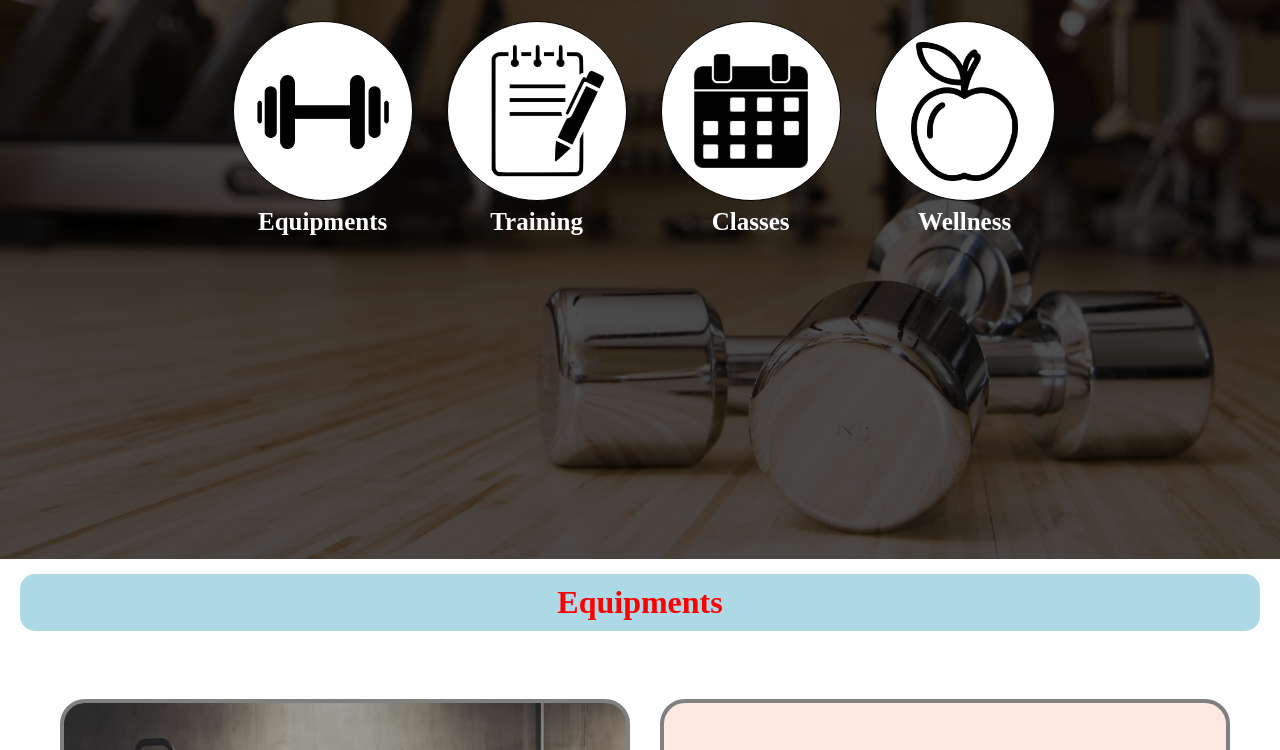
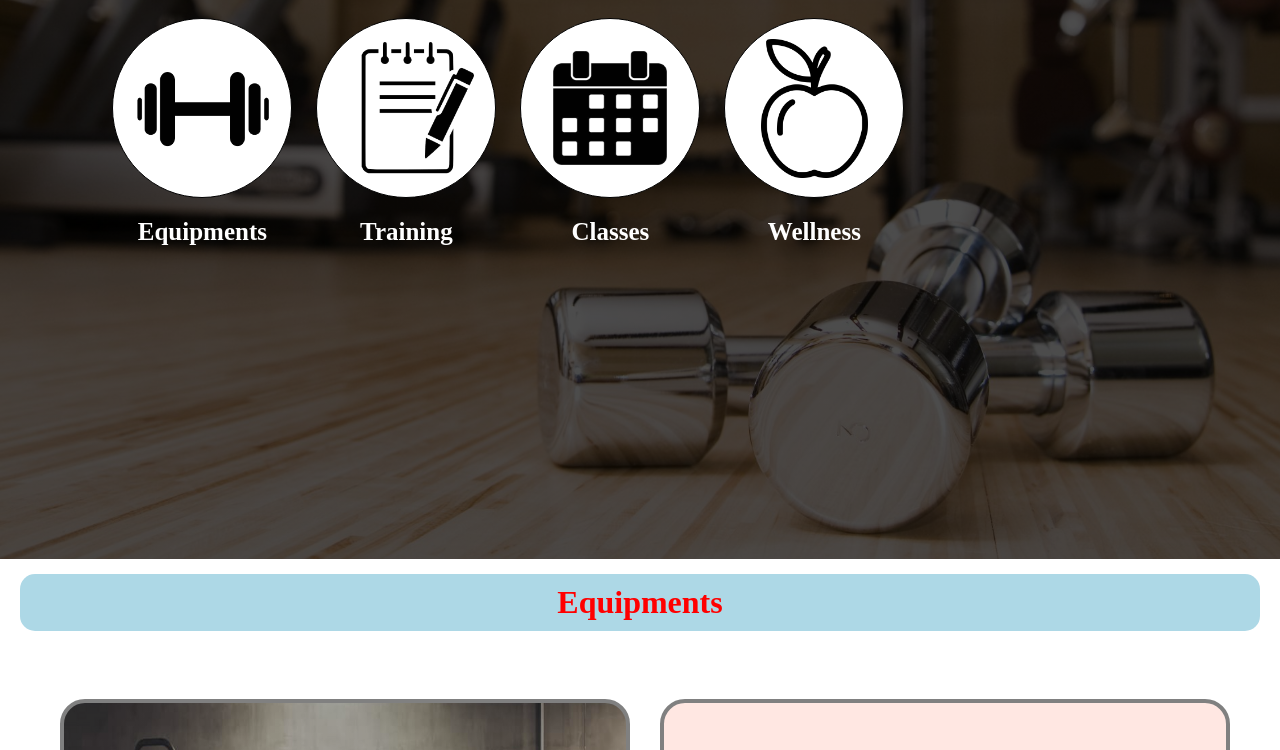
Before and after one commit to Z1OO7/ztraining.github.io, a plain HTML site: page pages/Services.html in a window 1280 px wide. Shown: the part 241-991 px from the top of the page. Drawn offline with Linux system fonts and the light colour scheme.

Commit message:
Update style.css

```diff
--- a/styles/style.css
+++ b/styles/style.css
@@ -218,8 +218,8 @@ footer{
 	background-image: linear-gradient(rgba(0,0,0,0.7),rgba(0,0,0,0.7)), url(../src/motiv.jpg);
 	background-position: center;
 	background-size: cover;
-
-	padding-left: 17%;
+	padding-right: 8%;
+	padding-left: 8%;
 	box-sizing: border-box;
 }
 .serv{
@@ -232,17 +232,15 @@ footer{
 	height: 180px;
 	display: inline-block;
 	border-radius: 100px;
-	padding: 0px 15px;
+	padding: 0px 10px;
 	box-shadow: border-box;
 	cursor: pointer;
-	margin: 15px;
-	background-image: ;
+	margin: 10px;
 	background-position: center;
 	background-size: cover;
 }
 .serv-type{
 	text-align: center;
-	padding-right: 18%;
 	font-family: fantasy;
 	font-size: 50px;
 	color: red;
@@ -501,7 +499,7 @@ td {
 .bods-reference{
 
 	width: 90%;
-	margin-top: 15%;
+	margin-top: 8%;
 	padding-bottom: 1%;
 	background-color: white;
 	position: absolute;
```
